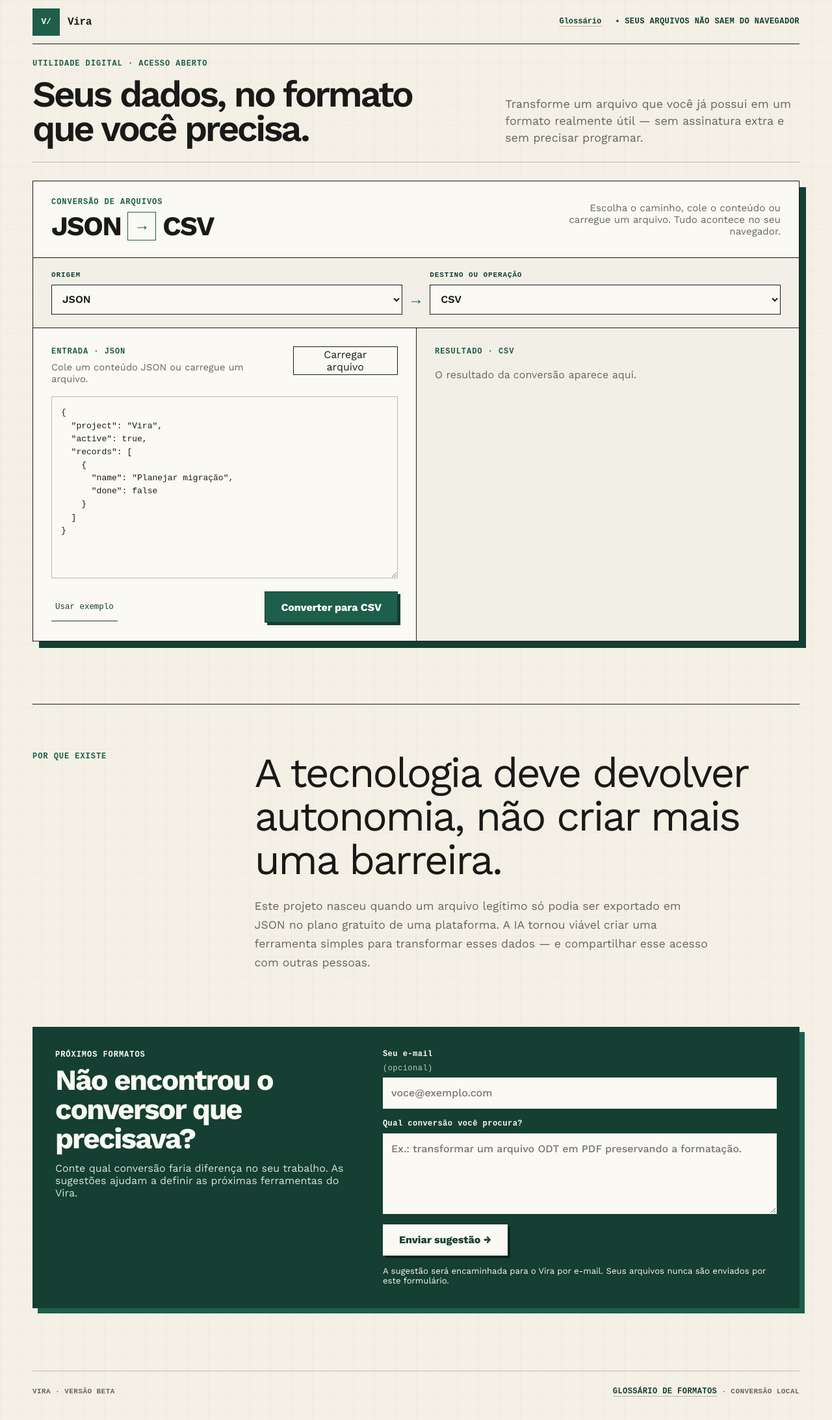
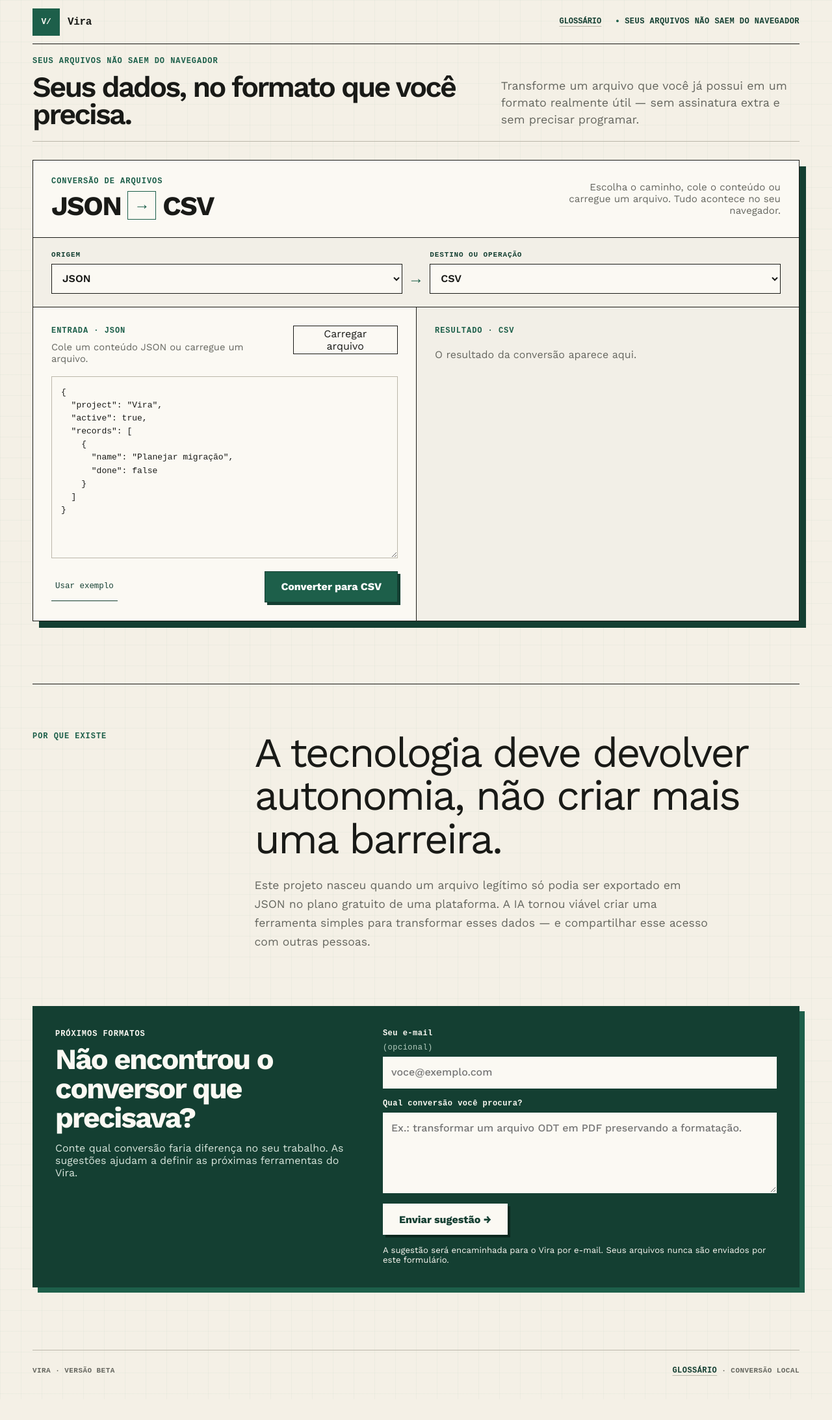
Before and after one commit to valdirmoura/dataconverteronline, a React (Vite) app: page / in a window 1280 px wide. Shown: the top 2185 px of the page at 65% size. After the commit the page ends 2153 px from the top, so only its background shows below. Built offline with nearby package versions, Linux system fonts and the light colour scheme.

Commit message:
style: compact hero and clarify glossary navigation

```diff
--- a/src/App.css
+++ b/src/App.css
@@ -74,9 +74,9 @@ footer {
 .hero-copy {
   display: grid;
   grid-template-columns: minmax(0, 1.2fr) minmax(280px, 0.8fr);
-  gap: 12px 48px;
+  gap: 10px 32px;
   align-items: end;
-  padding: 22px 0 24px;
+  padding: 18px 0 20px;
   border-bottom: 1px solid var(--line);
 }
 
@@ -97,7 +97,7 @@ footer {
   max-width: 720px;
   margin: 0;
   font-family: var(--sans);
-  font-size: clamp(2.65rem, 4.4vw, 4.1rem);
+  font-size: clamp(2.25rem, 3.5vw, 3.2rem);
   font-weight: 600;
   line-height: 0.94;
   letter-spacing: -0.06em;
--- a/src/App.tsx
+++ b/src/App.tsx
@@ -3,7 +3,12 @@ import { Glossary } from './Glossary'
 import { SuggestionForm } from './SuggestionForm'
 import { UnifiedConverter } from './UnifiedConverter'
 
-function Header() {
+type NavigationProps = { isGlossaryPage: boolean }
+
+function Header({ isGlossaryPage }: NavigationProps) {
+  const destination = isGlossaryPage ? '/' : '/glossario'
+  const label = isGlossaryPage ? 'CONVERSOR' : 'GLOSSÁRIO'
+
   return (
     <header className="site-header">
       <a className="brand" href="/" aria-label="Vira — início">
@@ -11,18 +16,21 @@ function Header() {
         <span>Vira</span>
       </a>
       <nav className="header-nav" aria-label="Navegação principal">
-        <a href="/glossario">Glossário</a>
+        <a href={destination}>{label}</a>
         <span className="privacy-note"><span aria-hidden="true">●</span> Seus arquivos não saem do navegador</span>
       </nav>
     </header>
   )
 }
 
-function Footer() {
+function Footer({ isGlossaryPage }: NavigationProps) {
+  const destination = isGlossaryPage ? '/' : '/glossario'
+  const label = isGlossaryPage ? 'CONVERSOR' : 'GLOSSÁRIO'
+
   return (
     <footer>
       <span>Vira · Versão beta</span>
-      <span><a href="/glossario">Glossário de formatos</a> · Conversão local</span>
+      <span><a href={destination}>{label}</a> · Conversão local</span>
     </footer>
   )
 }
@@ -32,13 +40,13 @@ function App() {
 
   return (
     <div className="app-shell">
-      <Header />
+      <Header isGlossaryPage={isGlossaryPage} />
       {isGlossaryPage ? (
         <main id="top" className="glossary-page"><Glossary /></main>
       ) : (
         <main id="top">
           <section className="hero-copy" aria-labelledby="page-title">
-            <p className="eyebrow">UTILIDADE DIGITAL · ACESSO ABERTO</p>
+            <p className="eyebrow">SEUS ARQUIVOS NÃO SAEM DO NAVEGADOR</p>
             <h1 id="page-title">Seus dados, no formato que você precisa.</h1>
             <p className="lede">Transforme um arquivo que você já possui em um formato realmente útil — sem assinatura extra e sem precisar programar.</p>
           </section>
@@ -56,7 +64,7 @@ function App() {
           <SuggestionForm />
         </main>
       )}
-      <Footer />
+      <Footer isGlossaryPage={isGlossaryPage} />
     </div>
   )
 }
```
